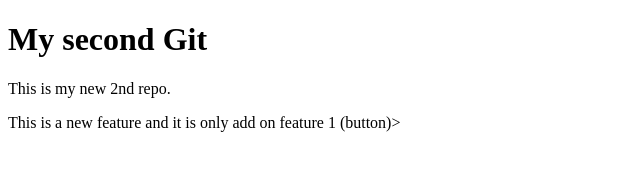
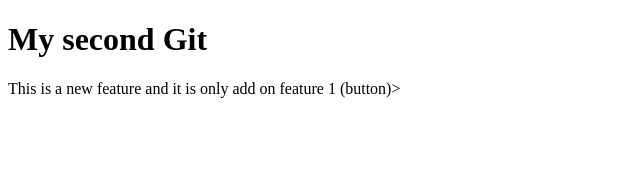
Before and after one commit to MuhammadUsman03/LocalRepo, a plain HTML site: page index.html in a window 1280 px wide. Shown: the whole page, without its empty margins (0-640 px from the left). Drawn offline with Linux system fonts and the light colour scheme.

```diff
--- a/index.html
+++ b/index.html
@@ -7,7 +7,6 @@
 </head>
 <body>
     <h1>My second Git</h1>
-    <p>This is my new 2nd repo.</p>
     <p>This is a new feature and it is only add on feature 1 (button)></p>
 </body>
 </html>
```
